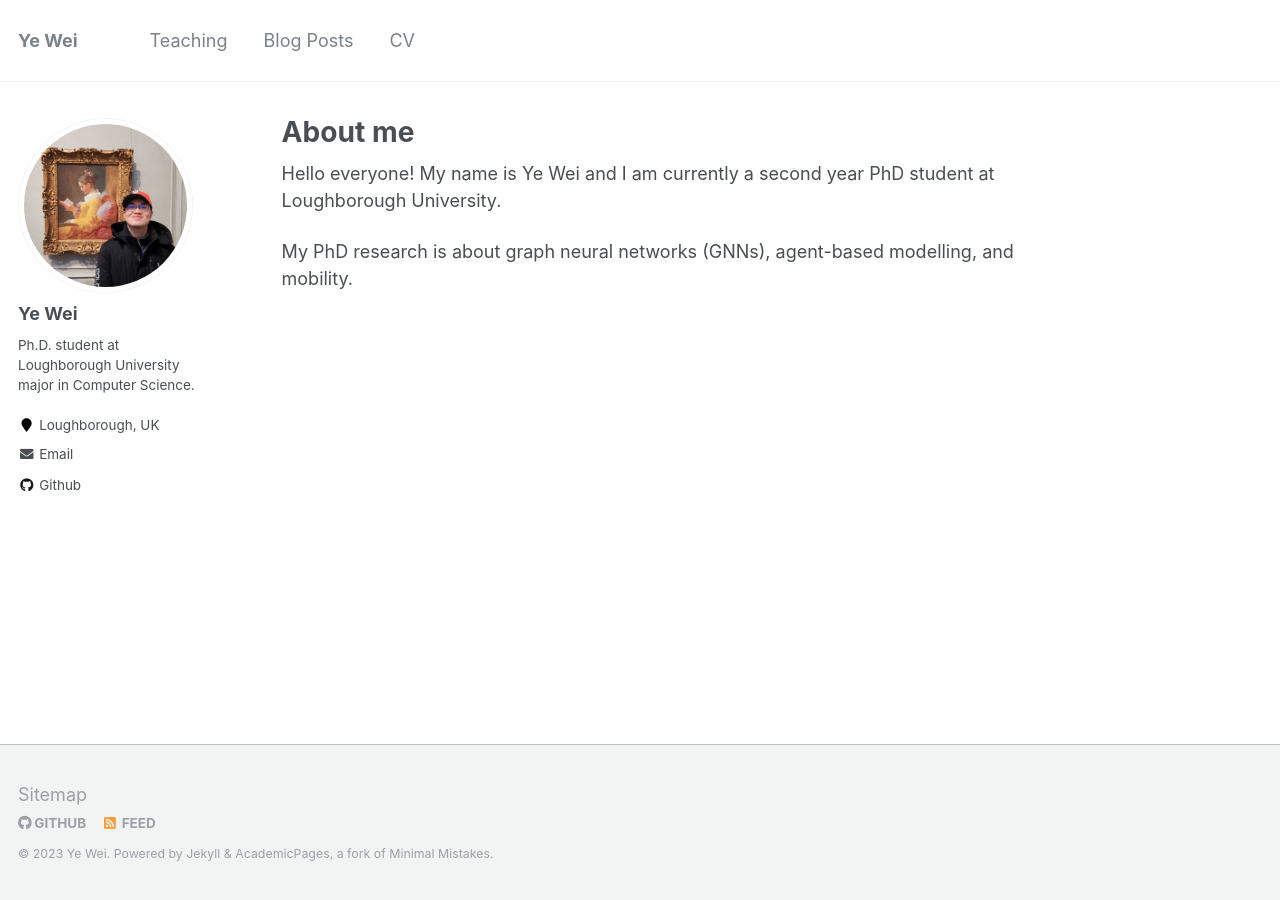
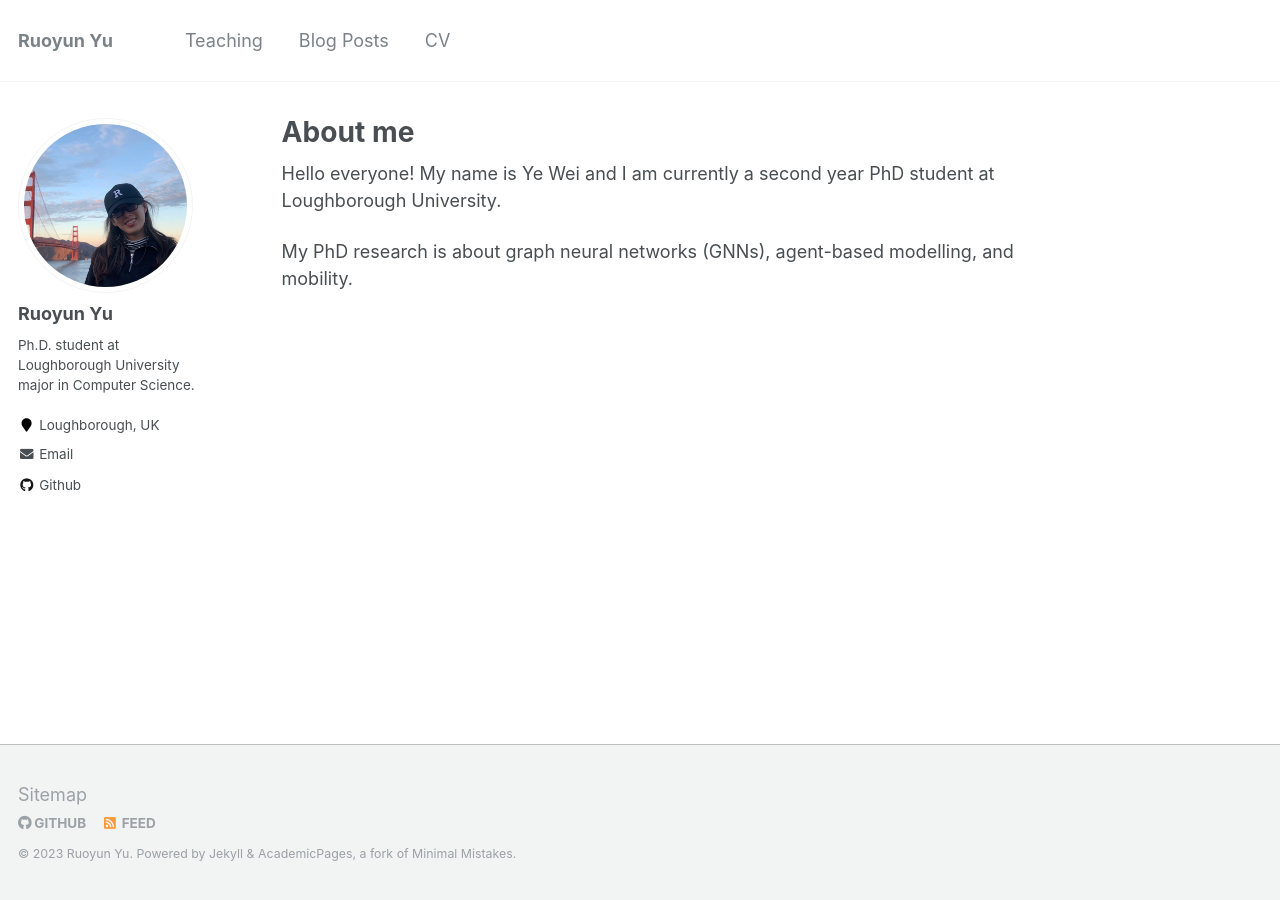
Before and after one commit to ruoyunyu/ruoyunyu.github.io, a Jekyll site: the page built from _pages/about.md, in a window 1280 px wide. Built offline with Jekyll 4.4.1, drawn with Linux system fonts in a browser that asks for light colours.

Commit message:
Update some details

```diff
--- a/_config.yml
+++ b/_config.yml
@@ -6,14 +6,14 @@
 # `jekyll serve`. If you change this file, please restart the server process.
 
 # Site Settings
-locale                   : "Loughborough-UK"
-title                    : "Ye Wei"
+locale                   : "Nanjing-CN"
+title                    : "Ruoyun Yu"
 title_separator          : "-"
-name                     : &name "Ye Wei"
-description              : &description "Ph.D. student at Loughborough University major in Computer Science."
+name                     : &name "Ruoyun Yu"
+description              : &description "Postgraduate student at Nanjing University major in Logics."
 url                      : https://ruoyunyu.github.io # the base hostname & protocol for your site e.g. "https://mmistakes.github.io"
 baseurl                  : "" # the subpath of your site, e.g. "/blog"
-repository               : "Ye-We1/academicpages.github.io"
+repository               : "ruoyunyu/academicpages.github.io"
 teaser                   :  # filename of teaser fallback teaser image placed in /images/, .e.g. "500x300.png"
 breadcrumbs              : false # true, false (default)
 words_per_minute         : 160
@@ -80,7 +80,7 @@ analytics:
 
 # Site Author
 author:
-  name             : "Ye Wei"
+  name             : "Ruoyun Yu"
   avatar           : "profile.png"
   bio              : "Ph.D. student at Loughborough University major in Computer Science."
   location         : "Loughborough, UK"
```
Also changed, not shown: images/profile.png.
